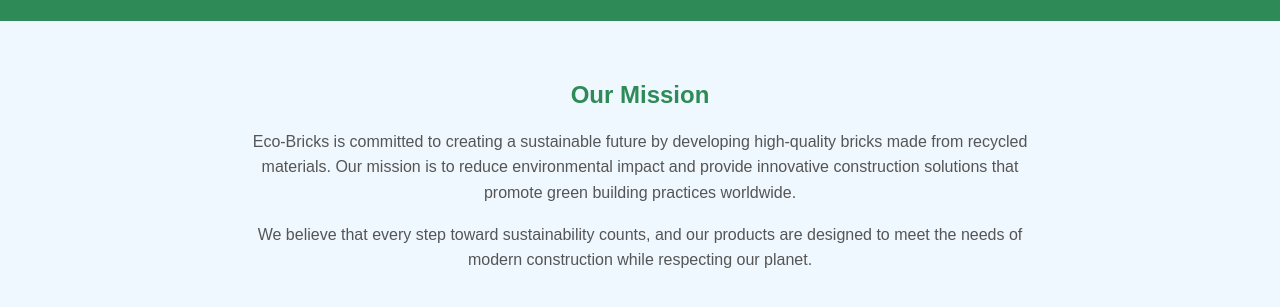
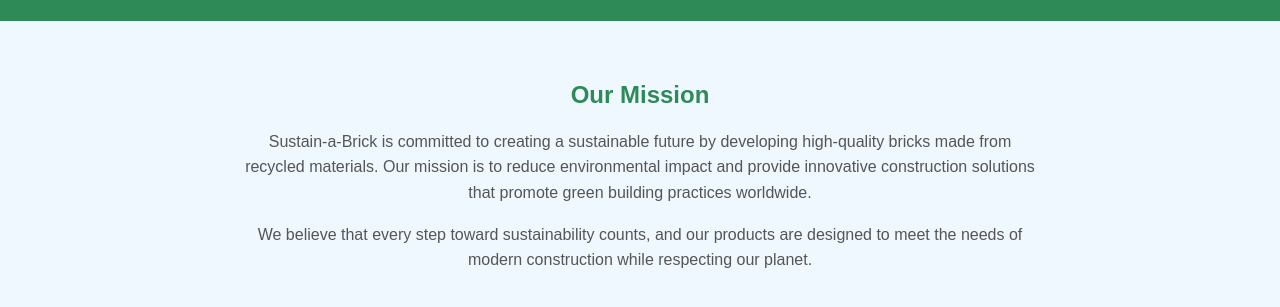
Before and after one commit to trucnguyenlethanh/sustainablebricks.github.io, a plain HTML site: page aboutus.html in a window 1280 px wide. Shown: the part 99-406 px from the top of the page. Drawn offline with Linux system fonts and the light colour scheme.

Commit message:
Update aboutus.html

```diff
--- a/aboutus.html
+++ b/aboutus.html
@@ -39,7 +39,7 @@
     </header>
     <div class="container">
         <h2>Our Mission</h2>
-        <p>Eco-Bricks is committed to creating a sustainable future by developing high-quality bricks made from recycled materials. Our mission is to reduce environmental impact and provide innovative construction solutions that promote green building practices worldwide.</p>
+        <p>Sustain-a-Brick is committed to creating a sustainable future by developing high-quality bricks made from recycled materials. Our mission is to reduce environmental impact and provide innovative construction solutions that promote green building practices worldwide.</p>
         <p>We believe that every step toward sustainability counts, and our products are designed to meet the needs of modern construction while respecting our planet.</p>
     </div>
 </body>
```
